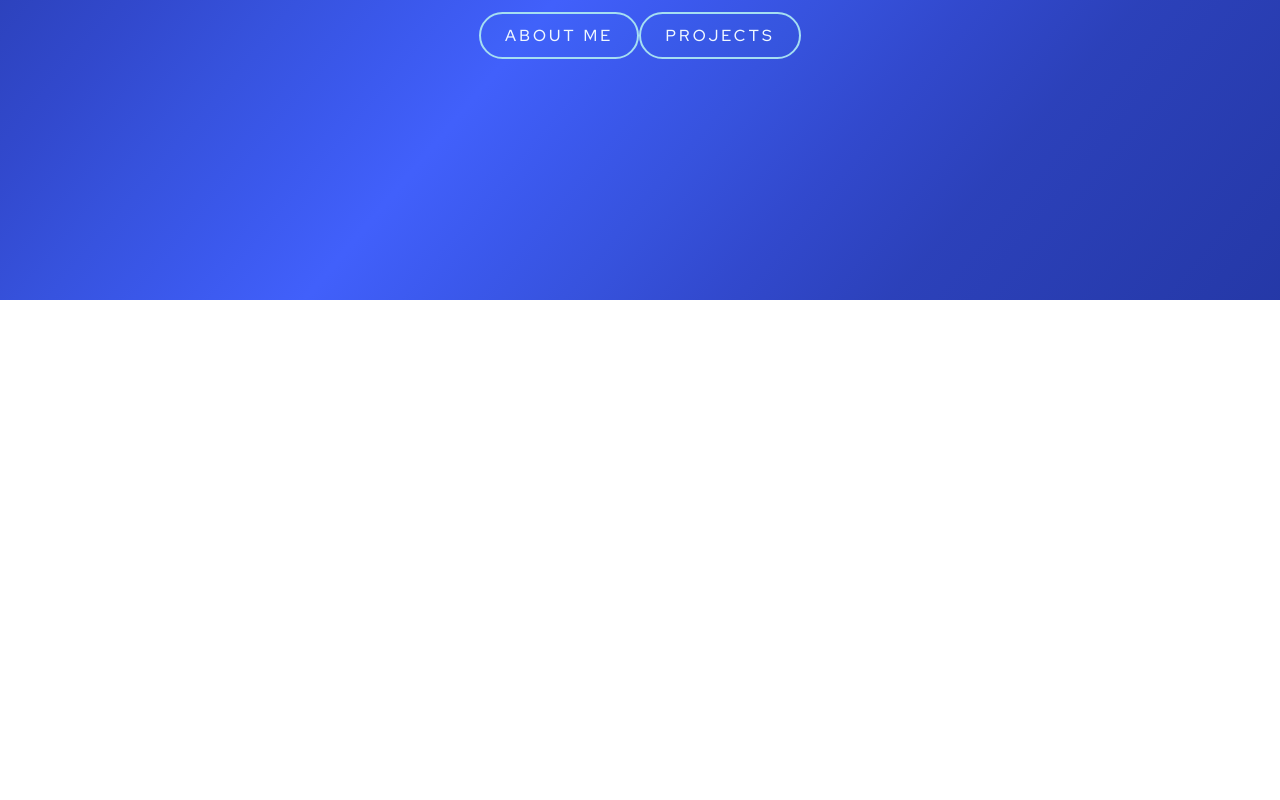
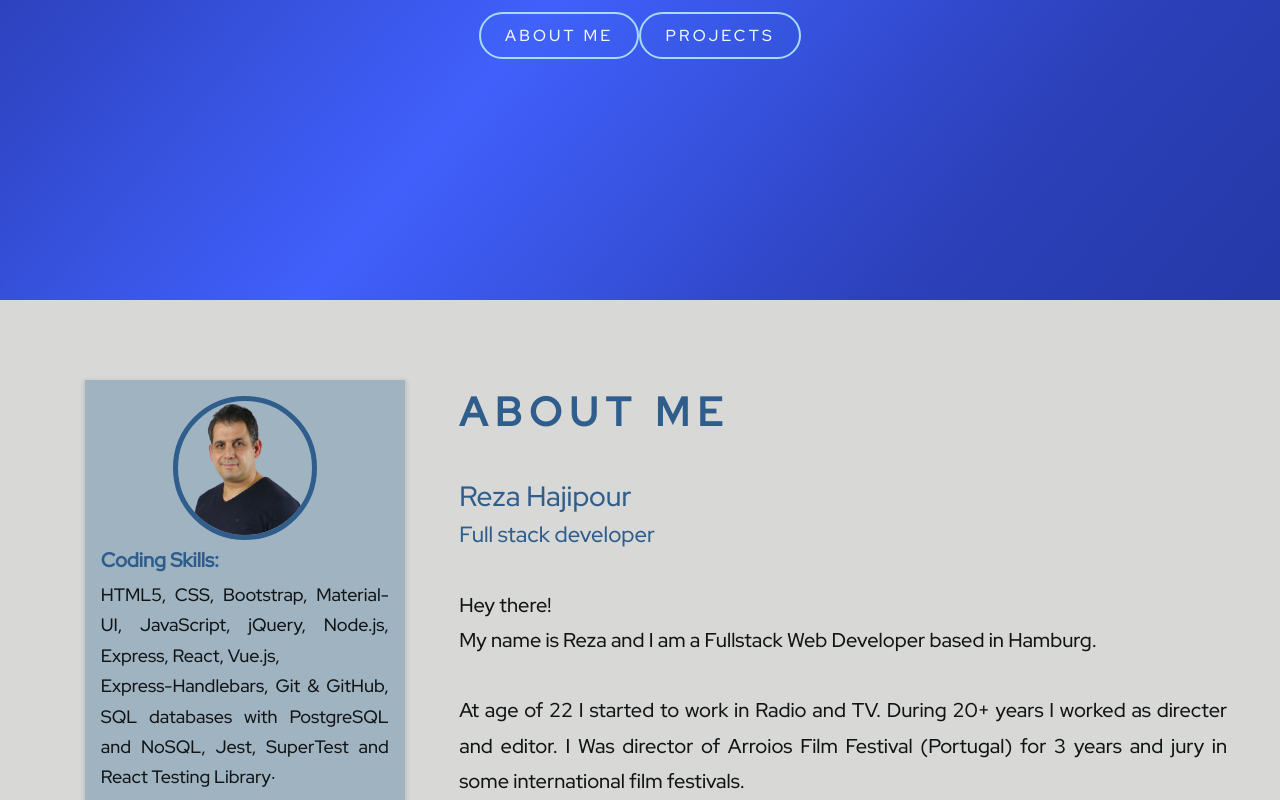
Before and after one commit to RezaHajipour/portfolio-reza, a React (Create React App) app: page / in a window 1280 px wide. Shown: the part 500-1300 px from the top of the page. Before the commit the page ends 800 px from the top, so only its background shows below. Built offline with nearby package versions, Linux system fonts and the light colour scheme; a web font is replaced by a local one.

Commit message:
single page scroll applied

```diff
--- a/src/App.js
+++ b/src/App.js
@@ -1,24 +1,21 @@
 import "./styles/App.css";
-import { BrowserRouter, Routes, Route } from "react-router-dom";
 import Nav from "./components/Nav";
 import Home from "./components/Home";
 import About from "./components/About";
 import Projects from "./components/Projects";
 import Contact from "./components/Contact";
+import Footer from "./components/Footer";
 
 const App = () => {
     return (
-        <BrowserRouter>
-            <div className="App">
-                <Nav />
-                <Routes>
-                    <Route exact path="/" element={<Home />} />
-                    <Route path="/about" element={<About />} />
-                    <Route path="/projects" element={<Projects />} />
-                    <Route path="/contact" element={<Contact />} />
-                </Routes>
-            </div>
-        </BrowserRouter>
+        <div className="App">
+            <Nav />
+            <Home />
+            <About />
+            <Projects />
+            <Contact />
+            <Footer />
+        </div>
     );
 };
 
--- a/src/components/About.js
+++ b/src/components/About.js
@@ -1,10 +1,9 @@
 import "../styles/About.css";
 import reza from "../images/rezaHajipour.png";
 
-function About() {
+const About = () => {
     return (
-        <div className="about-container">
-            <h1 className="aboutTitle">ABOUT ME</h1>
+        <div className="about-container" id="about">
             <div className="content-container">
                 <div className="left">
                     <img src={reza} alt="Reza-Hajipour-img" className="reza" />
@@ -30,20 +29,28 @@ function About() {
                     </article>
                 </div>
                 <p className="right">
-                    Hey there! My name is Reza and I am a Fullstack Web
-                    Developer based in Hamburg. <br />
+                    <h1 className="aboutTitle1">ABOUT ME</h1>
+                    <br />
+                    <span className="aboutTitle2">Reza Hajipour</span> <br />
+                    <p className="aboutTitle3">Full stack developer</p>
+                    <br />
+                    Hey there!
+                    <br /> My name is Reza and I am a Fullstack Web Developer
+                    based in Hamburg. <br />
+                    <br />
                     At age of 22 I started to work in Radio and TV. During 20+
                     years I worked as directer and editor. I Was director of
                     Arroios Film Festival (Portugal) for 3 years and jury in
-                    some international film festivals. <br />
+                    some international film festivals. <br /> <br />
                     Coding has, ever since I can recall, been something I was
                     eager to follow, so in 2021 took the first steps and
                     enrolled in WBS coding School bootcamp.
+                    <br />
                     <br /> A year later, I wanted to improve my coding skills
                     then decided joining SPICED Academy. During my time there I
                     learned even more technologies and polished my existing
                     ones, and found myself in love with the idea of being a
-                    Fullstack developer. <br />
+                    Fullstack developer. <br /> <br />
                     At this point, I am a competent Fullstack Web Developer with
                     excellent communication skills and an avid problem solver
                     due to my previous work experience.
@@ -51,6 +58,6 @@ function About() {
             </div>
         </div>
     );
-}
+};
 
 export default About;
--- a/src/components/Contact.js
+++ b/src/components/Contact.js
@@ -5,8 +5,13 @@ import linkedin from "../images/linkedin.png";
 
 function Contact() {
     return (
-        <div className="contact">
-            <form type="submit" className="form">
+        <div className="contact" id="contact">
+            <form
+                type="submit"
+                className="form"
+                method="post"
+                action="https://getform.io/f/d4cc779f-c34c-4c9c-a0dd-d2e5485c7534"
+            >
                 <h1 className="contact-title">CONTACT ME</h1>
                 <label for="Name" className="label">
                     NAME
--- /dev/null
+++ b/src/components/Footer.js
@@ -0,0 +1,12 @@
+import React from "react";
+import "../styles/Footer.css";
+
+const Footer = () => {
+    return (
+        <div className="footer">
+            <p>Copyright &copy; REZA HAJIPOUR {new Date().getFullYear()}</p>
+        </div>
+    );
+};
+
+export default Footer;
--- a/src/components/Home.js
+++ b/src/components/Home.js
@@ -1,27 +1,24 @@
 import "../styles/Home.css";
 import logo from "../images/5.png";
-import { Link } from "react-router-dom";
 
-function Home() {
+const Home = () => {
     return (
-        <section className="home">
+        <section className="home" id="home">
             <div className="logo_container">
                 <img src={logo} alt="logo" className="logo-reza" />
                 <h1 className="hajipour">Reza Hajipour</h1>
                 <h2 className="Fullstack">Fullstack Web Developer</h2>
                 <div className="btn_container">
-                    <Link to="/about">
-                        {" "}
+                    <a href="#about">
                         <button className="about_btn">ABOUT ME</button>
-                    </Link>
-                    <Link to="/projects">
-                        {" "}
+                    </a>
+                    <a href="#projects">
                         <button className="projects_btn">PROJECTS</button>
-                    </Link>
+                    </a>
                 </div>
             </div>
         </section>
     );
-}
+};
 
 export default Home;
--- a/src/components/Nav.js
+++ b/src/components/Nav.js
@@ -1,7 +1,6 @@
 import "../styles/Nav.css";
 import React, { useState } from "react";
 import menuIcon from "../images/burgerMenu.png";
-import { NavLink } from "react-router-dom";
 
 function Nav() {
     const [openMenu, setOpenMenu] = useState(false);
@@ -22,24 +21,24 @@ function Nav() {
                 <nav className="nav open">
                     <ul>
                         <li>
-                            <NavLink to="/">
+                            <a href="#home">
                                 <p>HOME</p>
-                            </NavLink>
+                            </a>
                         </li>
                         <li>
-                            <NavLink to="/about">
+                            <a href="#about">
                                 <p>ABOUT</p>
-                            </NavLink>
+                            </a>
                         </li>
                         <li>
-                            <NavLink to="/projects">
+                            <a href="#projects">
                                 <p>PROJECTS</p>
-                            </NavLink>
+                            </a>
                         </li>
                         <li>
-                            <NavLink to="/contact">
+                            <a href="#contact">
                                 <p>CONTACT</p>
-                            </NavLink>
+                            </a>
                         </li>
                     </ul>
                 </nav>
--- a/src/components/Projects.js
+++ b/src/components/Projects.js
@@ -1,7 +1,7 @@
 import "../styles/Projects.css";
 import Card from "./Card.js";
 
-function Projects({ imageUrl, title, description, stack, webpage, github }) {
+const Projects = ({ imageUrl, title, description, stack, webpage, github }) => {
     const Works = [
         {
             id: 1,
@@ -43,8 +43,11 @@ function Projects({ imageUrl, title, description, stack, webpage, github }) {
         },
     ];
     return (
-        <section className="projects-container">
-            <h1 className="project-title">My Projects</h1>
+        <section className="projects-container" id="projects">
+            <h1 className="project-title">Projects</h1>
+            <h4 className="project-subtitle">
+                This is an overview of my latest projects.
+            </h4>
             <div className="CardContainer">
                 {Works.map((work) => {
                     return (
@@ -64,6 +67,6 @@ function Projects({ imageUrl, title, description, stack, webpage, github }) {
             </div>
         </section>
     );
-}
+};
 
 export default Projects;
--- a/src/styles/About.css
+++ b/src/styles/About.css
@@ -3,30 +3,41 @@
     justify-content: center;
     align-items: center;
     flex-direction: column;
-    height: 100vh;
     background-color: #d8d8d6;
 }
-.aboutTitle {
-    text-align: center;
+
+.content-container {
+    display: flex;
+    justify-content: space-around;
+    align-items: center;
+    width: 96vw;
+    /* margin-top: 4rem; */
+}
+.aboutTitle1 {
+    text-align: left;
     font-size: 40px;
     letter-spacing: 0.5rem;
     line-height: 4rem;
     color: #2f5d8c;
 }
-.content-container {
-    display: flex;
-    justify-content: space-around;
-    align-items: center;
-    width: 96vw;
-    height: 80vh;
+.aboutTitle2 {
+    font-size: 28px;
+    color: #2f5d8c;
 }
+.aboutTitle3 {
+    font-size: 22px;
+    color: #2f5d8c;
+}
+
 .left {
     display: flex;
     justify-content: center;
     align-items: center;
     flex-direction: column;
-    width: 30vw;
-    height: 85vh;
+    width: 25vw;
+    margin-left: 2rem;
+    /* height: 85vh; */
+    /* margin-top: 2rem; */
     padding: 1rem;
     background-color: #a0b3c1;
     color: rgb(16, 20, 21);
@@ -52,12 +63,13 @@
 }
 
 .right {
-    width: 50vw;
+    width: 60vw;
     right: 50px;
     font-size: 20px;
     line-height: 2.2rem;
     text-align: justify;
     color: rgb(16, 20, 21);
+    margin-top: 5rem;
 }
 
 /* -----------Media Query Iphone --------- */
@@ -75,7 +87,7 @@
         justify-content: center;
         align-items: center;
         flex-direction: column;
-        width: 100%;
+        width: 90%;
         height: 100%;
         font-size: 10px;
     }
--- a/src/styles/Contact.css
+++ b/src/styles/Contact.css
@@ -1,5 +1,4 @@
 .contact {
-    width: 100vw;
     height: 100vh;
     background-color: rgb(70, 93, 239);
 }
--- /dev/null
+++ b/src/styles/Footer.css
@@ -0,0 +1,6 @@
+.footer {
+    width: 100%;
+    background-color: #d8d8d6;
+    display: block;
+    text-align: center;
+}
--- a/src/styles/Projects.css
+++ b/src/styles/Projects.css
@@ -8,7 +8,13 @@
     font-size: 40px;
     color: #2f5d8c;
     letter-spacing: 0.5rem;
-    line-height: 8rem;
+    line-height: 4rem;
+}
+.project-subtitle {
+    font-size: 20px;
+    color: #2f5d8c;
+    letter-spacing: 0.18rem;
+    margin-bottom: 3rem;
 }
 
 .CardContainer {
```
Also changed, not shown: 1 other file (tests, documents, lock files or other folders).
